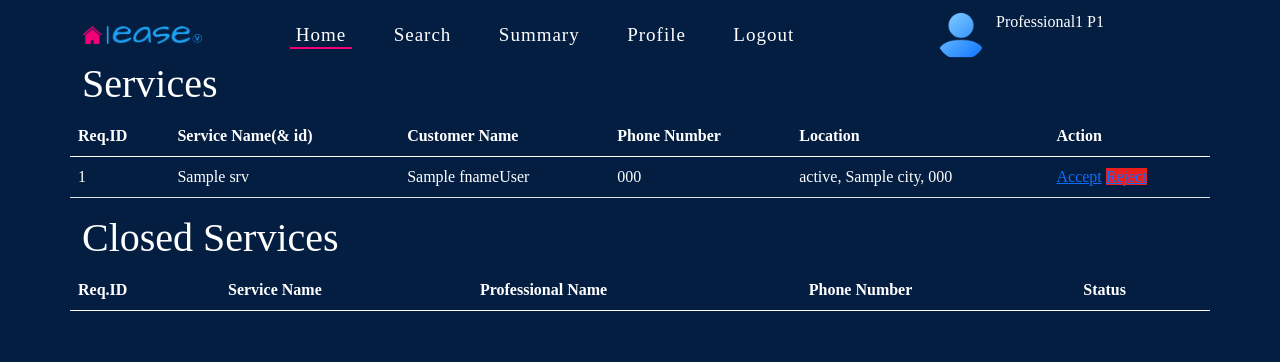
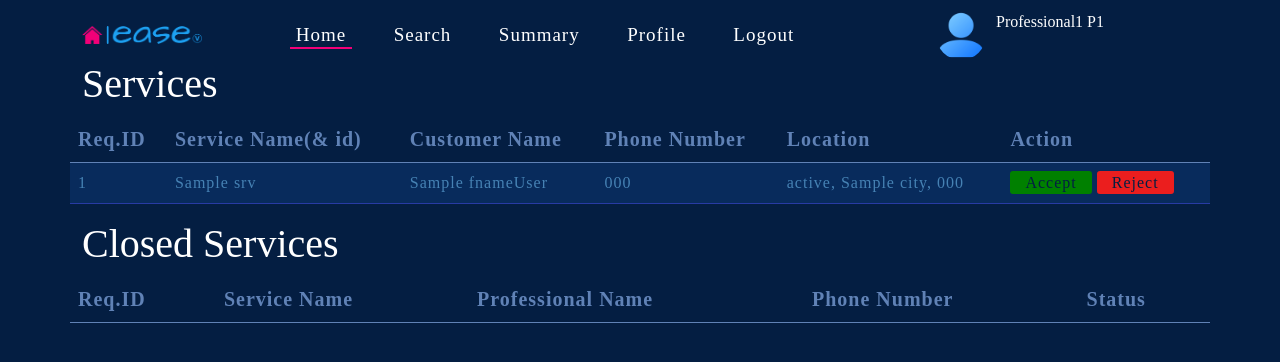
Before and after one commit to vivek-0115/HomeEase, a Flask app: template templates/Professional/home.html in a window 1280 px wide. Shown: the top 362 px of the page. Run offline with Flask 3, Linux system fonts and the light colour scheme; tables that the repository leaves empty hold one stand-in row (values such as "Sample post"); the template is opened without the code that fills it: values that come from a table or form of the project are taken from there, most other values are stand-ins (such as "Sample title", 1, 10 or a date in 2020); lists and menus that the app fills with data are empty; some web fonts are replaced.

Commit message:
styling for newly tags and components

```diff
--- a/static/professional.css
+++ b/static/professional.css
@@ -138,3 +138,37 @@
         margin-top: 15px;
     }
 }
+table{
+    padding: 10px;
+
+    & thead{
+        letter-spacing: 1px;
+        color: 	#6082B6;
+        font-size: 20px}
+
+    & tbody{
+        & tr:nth-child(even){
+            color: 	#A7C7E7;
+        }
+        & a{
+            background-color: green;
+            padding: 3px 15px;
+            text-decoration: none;
+            border-radius: 3px;
+            color: #041E42;
+        }
+
+        & tr:nth-child(odd){
+            background-color: #082b5c;
+            color: 	#4682B4;
+            font-weight: 500;
+            letter-spacing: 1px;
+        }
+    }
+}
+
+th, td {
+    padding: 12px;
+    text-align: left;
+    border-bottom: 1px solid rgb(40, 59, 164);
+}
```
Also changed, not shown: static/customer.css (+28 -2 lines).
